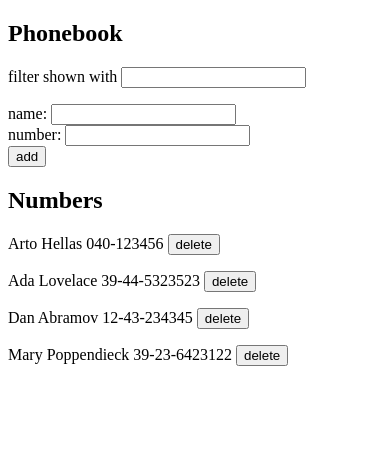
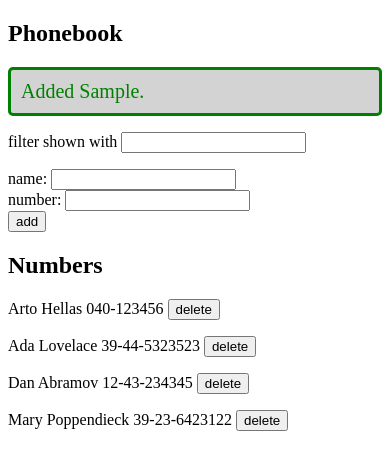
Before and after one commit to xPolydeuces/Full-Stack-Open-2022, a React (Create React App) app in the folder part2/phonebook/: page / in a window 390 px wide. Both pictures are taken after typing "Sample", "Sample" into the empty fields and a click on the button "add". Shown: the top 470 px of the page. Built offline with nearby package versions, Linux system fonts and the light colour scheme; no server answers; data requests are answered from the project's data file.

Commit message:
2.16: Phonebook step11

```diff
--- a/part2/phonebook/src/App.js
+++ b/part2/phonebook/src/App.js
@@ -3,12 +3,14 @@ import Persons from './components/Persons'
 import Filter from './components/Filter'
 import PersonForm from './components/PersonForm'
 import personService from './services/persons'
+import Notification from './components/Notification'
 
 const App = () => {
   const [persons, setPersons] = useState([])
   const [newName, setNewName] = useState('')
   const [newNumber, setNewNumber] = useState('')
   const [filter, setFilter] = useState('')
+  const [successMessage, setSuccessMessage] = useState(null)
 
   useEffect(() => {
     personService
@@ -35,6 +37,10 @@ const App = () => {
         .then(returnedPerson => {
           setPersons(persons.concat(returnedPerson))
         })
+      setSuccessMessage(`Added ${newName}.`)
+      setTimeout(() => {
+        setSuccessMessage(null)
+      }, 3000)
     }
     setNewName('')
     setNewNumber('')
@@ -75,6 +81,7 @@ const App = () => {
   return (
     <div>
       <h2>Phonebook</h2>
+      <Notification message={ successMessage } type={ 'success' } />
       <Filter filter={ filter } handler={ handleFilterChange }/>
       <PersonForm addPerson={ addPerson } newName={ newName } handleNameChange={ handleNameChange } newNumber={ newNumber } handleNumberChange={ handleNumberChange } />
       <h2>Numbers</h2>
--- /dev/null
+++ b/part2/phonebook/src/components/Notification.js
@@ -0,0 +1,26 @@
+/* eslint-disable no-unused-vars */
+const Notification = ({ message, type }) => {
+  const successStyle = {
+    color: 'green',
+    background: 'lightgrey',
+    fontSize: 20,
+    borderStyle: 'solid',
+    borderRadius: 5,
+    padding: 10,
+    marginBottom: 10
+  }
+
+  if (type === 'success') type = successStyle
+
+  if (message === null) {
+    return null
+  }
+
+  return (
+    <div style={ type }>
+      {message}
+    </div>
+  )
+}
+
+export default Notification
```
